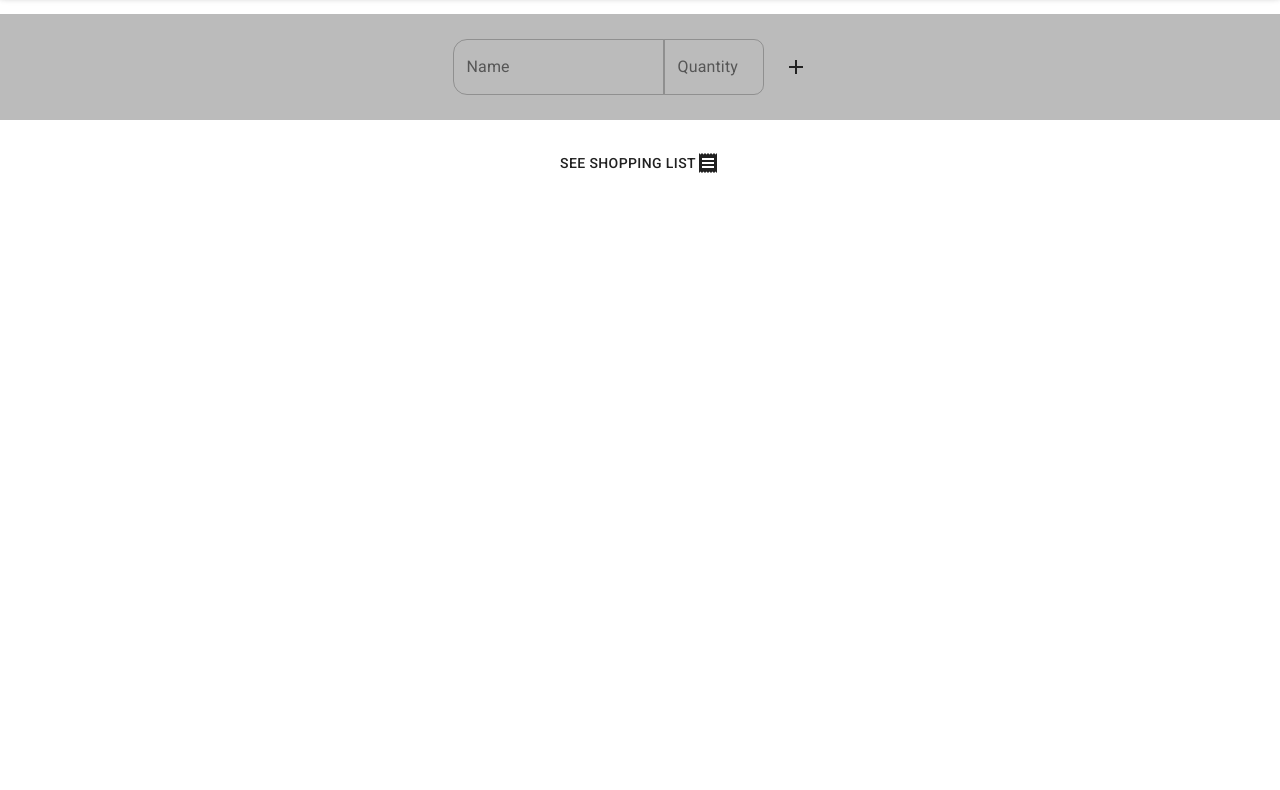
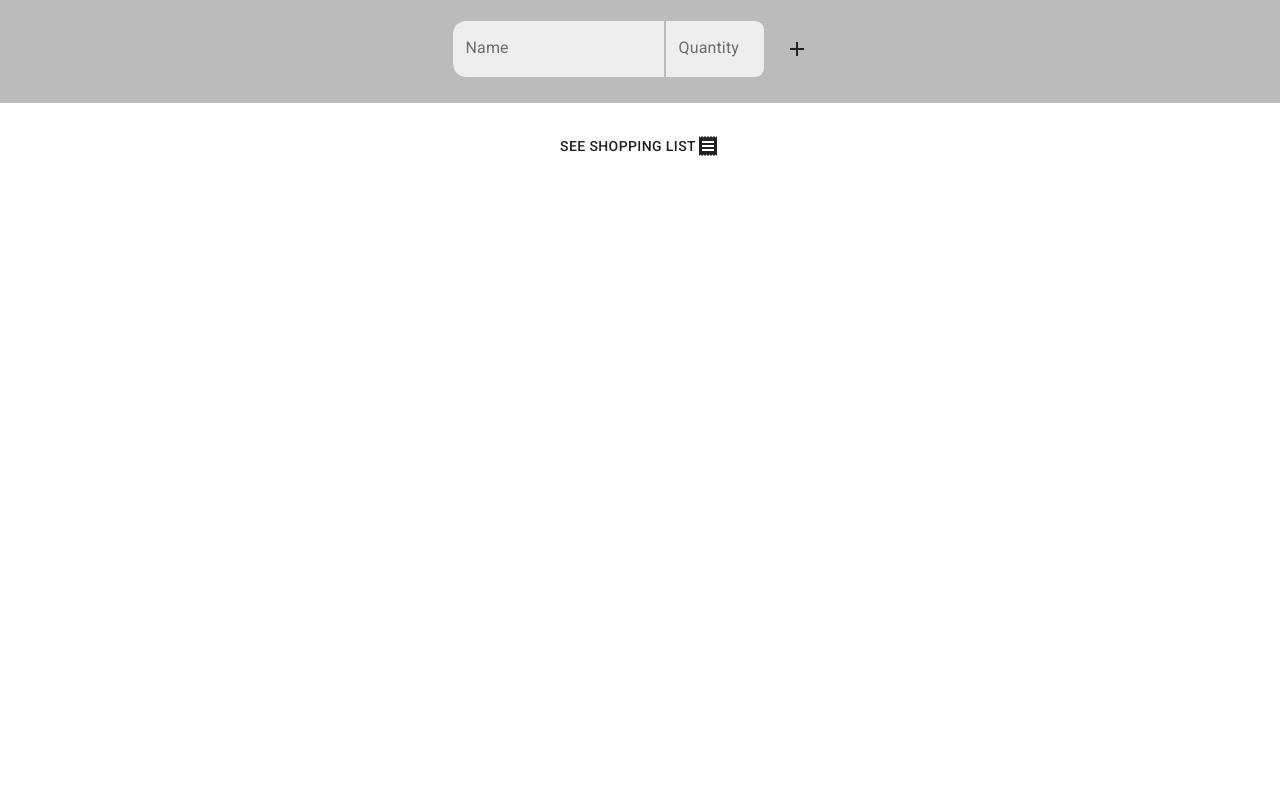
Before and after one commit to LKian/shopping-list-app, a React app in the folder client/: page /groceries in a window 1280 px wide. Shown: the part 69-859 px from the top of the page. Built offline with nearby package versions, Linux system fonts and the light colour scheme.

Commit message:
styling of grocery list form input fields

```diff
--- a/client/src/App.css
+++ b/client/src/App.css
@@ -2,7 +2,7 @@
   --primary: yellow;
   --primaryDark: #222;
   --primaryLight: #bbb;
-  --primaryWhite: #fff;
+  --primaryWhite: #eee;
   --primaryBlue: #009;
   --primaryRed: #c4302b;
 }
--- a/client/src/components/App.js
+++ b/client/src/components/App.js
@@ -15,7 +15,6 @@ function App() {
     <div className="App">
       <Router>
         <Header />
-        <br />
         <Route exact path="/" component={Home} />
         <Route path="/groceries" component={GroceryList} />
         <Route path="/posts" component={Posts} />
--- a/client/src/components/GroceryList.js
+++ b/client/src/components/GroceryList.js
@@ -157,12 +157,6 @@ const GroceryListContainer = styled.div`
     justify-content: center;
     padding: 25px 0;
   }
-  .MuiFormControl-root.MuiTextField-root:first-child .MuiOutlinedInput-root {
-    border-radius: 14px 0 0 14px;
-  }
-  .MuiFormControl-root.MuiTextField-root:nth-child(2) .MuiOutlinedInput-root {
-    border-radius: 0 10px 10px 0;
-  }
   .MuiFormControl-root.MuiTextField-root:nth-child(2) {
     max-width: 100px;
   }
@@ -180,8 +174,22 @@ const GroceryListContainer = styled.div`
   .grocery-item-quantity {
     min-width: 50px;
   }
-  .grocery-item-name {
-    text-transform: capitalize;
+  .MuiOutlinedInput-root {
+    border-radius: 0;
+  }
+  .MuiOutlinedInput-notchedOutline {
+    border: none;
+  }
+  #grocery-list-db-form .MuiOutlinedInput-root #grocery-item-name,
+  #grocery-list-db-form .MuiOutlinedInput-root #grocery-item-qty {
+    background-color: var(--primaryWhite);
+    border: 1px solid var(--primaryLight);
+  }
+  #grocery-list-db-form .MuiOutlinedInput-root #grocery-item-name {
+    border-radius: 14px 0 0 14px;
+  }
+  #grocery-list-db-form .MuiOutlinedInput-root #grocery-item-qty {
+    border-radius: 0 10px 10px 0;
   }
   .MuiListItemText-root {
     flex: 0 1 auto;
```
